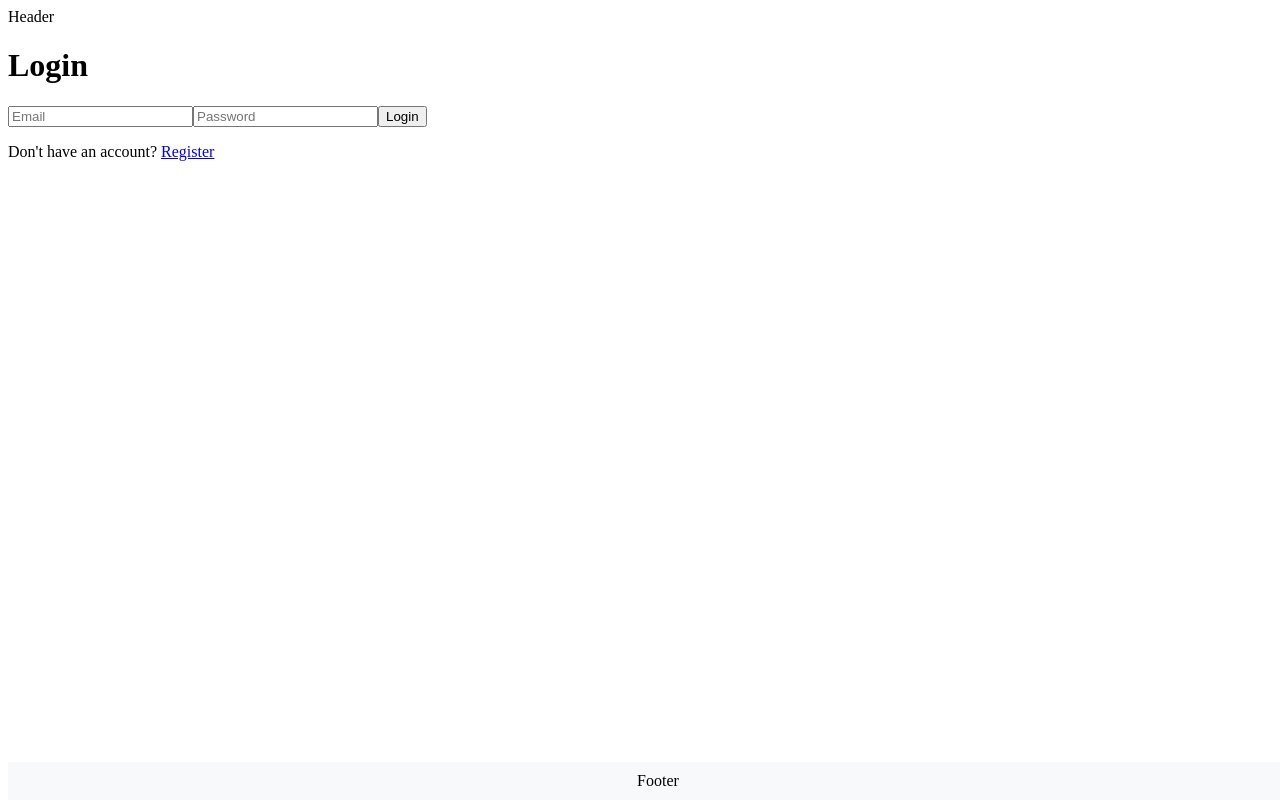
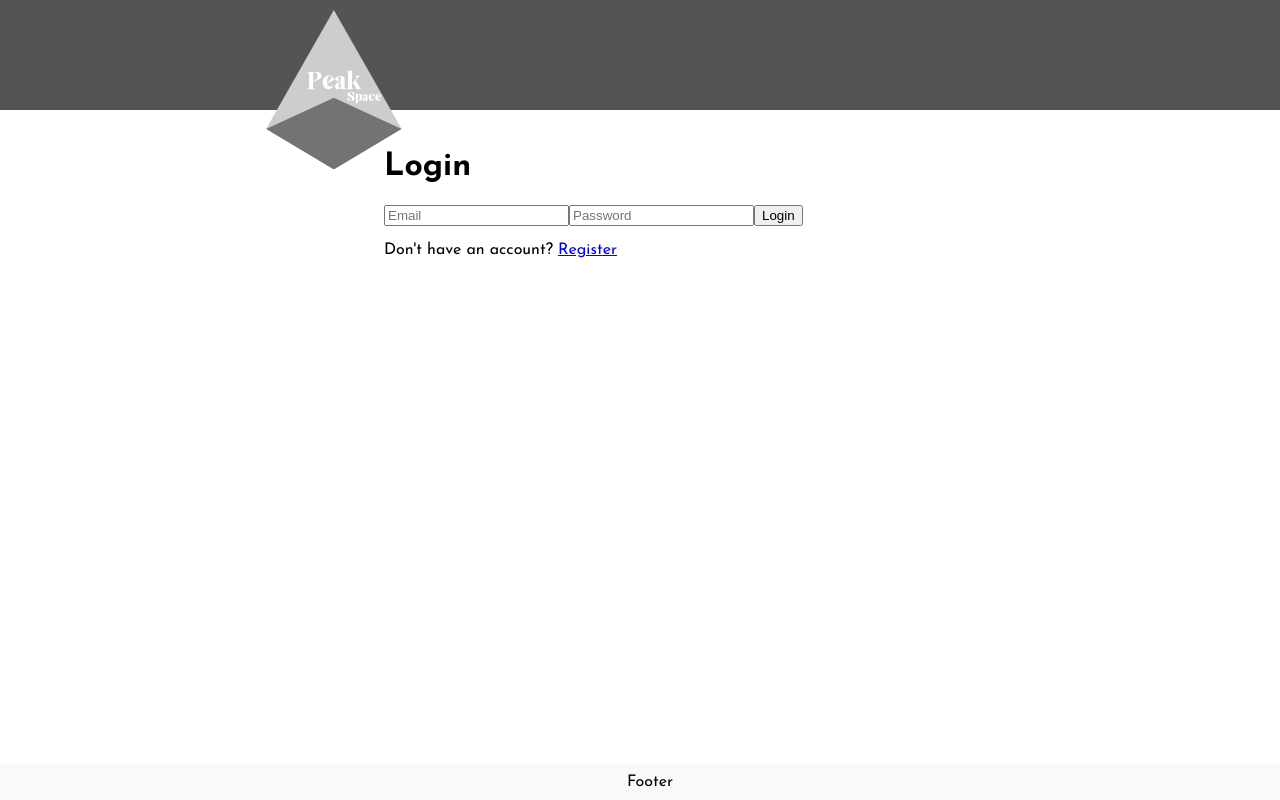
Before and after one commit to daudi44/tfg_peakspace_frontend, a Vue app: page /login in a window 1280 px wide. Built offline with nearby package versions, Linux system fonts and the light colour scheme.

Commit message:
header starts looking good

```diff
--- a/index.html
+++ b/index.html
@@ -3,6 +3,9 @@
   <head>
     <meta charset="UTF-8" />
     <link rel="icon" type="image/svg+xml" href="/logo.svg" />
+    <link rel="preconnect" href="https://fonts.googleapis.com">
+    <link rel="preconnect" href="https://fonts.gstatic.com" crossorigin>
+    <link href="https://fonts.googleapis.com/css2?family=Josefin+Sans:ital,wght@0,100..700;1,100..700&display=swap" rel="stylesheet">
     <meta name="viewport" content="width=device-width, initial-scale=1.0" />
     <title>PeakSpace</title>
   </head>
--- a/src/App.vue
+++ b/src/App.vue
@@ -1,6 +1,6 @@
 <template>
   <Header />
-  <router-view />
+  <router-view style="margin: 0 30%; padding-top: 130px;" />
   <Footer />
 </template>
 
@@ -8,3 +8,11 @@
 import Header from './components/Header.vue'
 import Footer from './components/Footer.vue'
 </script>
+
+<style>
+body {
+  margin: 0;
+  padding: 0;
+  font-family: "Josefin Sans", sans-serif;
+}
+</style>
--- a/src/components/Header.vue
+++ b/src/components/Header.vue
@@ -1,3 +1,20 @@
 <template>
-    Header
-</template>
+    <div class="header">
+      <img src="/logo3.svg" alt="Logo" style="height: 160px;margin: 0px 20%" />
+    </div>
+  </template>
+
+  <script>
+  </script>
+
+  <style scoped>
+  .header {
+      background-color: #545454;
+      padding: 10px;
+      position: fixed;
+      top: 0;
+      width: 100%;
+      height: 90px;
+      display: block;
+  }
+  </style>
--- a/src/style.css
+++ /dev/null
@@ -1,79 +0,0 @@
-:root {
-  font-family: system-ui, Avenir, Helvetica, Arial, sans-serif;
-  line-height: 1.5;
-  font-weight: 400;
-
-  color-scheme: light dark;
-  color: rgba(255, 255, 255, 0.87);
-  background-color: #242424;
-
-  font-synthesis: none;
-  text-rendering: optimizeLegibility;
-  -webkit-font-smoothing: antialiased;
-  -moz-osx-font-smoothing: grayscale;
-}
-
-a {
-  font-weight: 500;
-  color: #646cff;
-  text-decoration: inherit;
-}
-a:hover {
-  color: #535bf2;
-}
-
-body {
-  margin: 0;
-  display: flex;
-  place-items: center;
-  min-width: 320px;
-  min-height: 100vh;
-}
-
-h1 {
-  font-size: 3.2em;
-  line-height: 1.1;
-}
-
-button {
-  border-radius: 8px;
-  border: 1px solid transparent;
-  padding: 0.6em 1.2em;
-  font-size: 1em;
-  font-weight: 500;
-  font-family: inherit;
-  background-color: #1a1a1a;
-  cursor: pointer;
-  transition: border-color 0.25s;
-}
-button:hover {
-  border-color: #646cff;
-}
-button:focus,
-button:focus-visible {
-  outline: 4px auto -webkit-focus-ring-color;
-}
-
-.card {
-  padding: 2em;
-}
-
-#app {
-  max-width: 1280px;
-  margin: 0 auto;
-  padding: 2rem;
-  text-align: center;
-}
-
-@media (prefers-color-scheme: light) {
-  :root {
-    color: #213547;
-    background-color: #ffffff;
-  }
-  a:hover {
-    color: #747bff;
-  }
-  button {
-    background-color: #f9f9f9;
-  }
-}
```
Also changed, not shown: public/logo2.svg (deleted).
